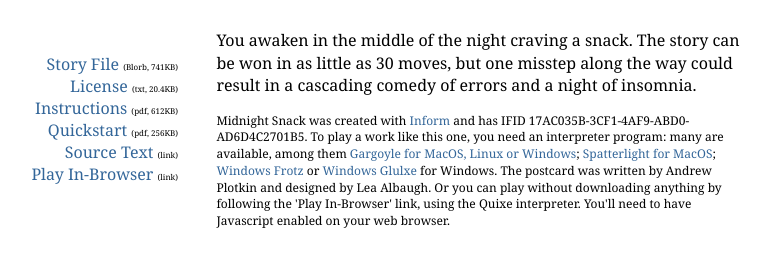
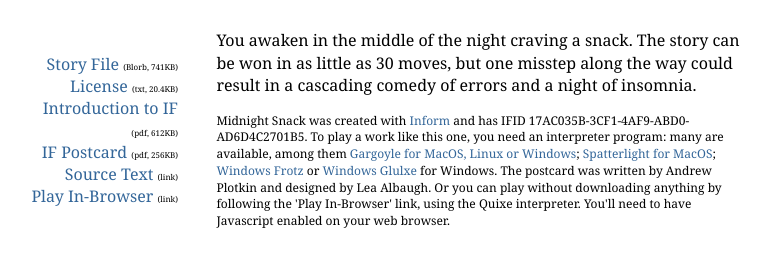
Before and after one commit to ifzerosix/midnightsnack, a plain HTML site: page index.html in a window 1280 px wide. Shown: the part 194-460 px from the top of the page, without its empty margins (38-807 px from the left). Drawn offline with Linux system fonts and the light colour scheme.

Commit message:
Add Release 6 via upload

```diff
--- a/index.html
+++ b/index.html
@@ -18,7 +18,7 @@
 <div class="links">
 	<ul>
 	<li><div class="download"><a href="Midnight Snack.gblorb">Story File</a> <span class="filetype">(Blorb,&nbsp;741KB)</span></div></li>
-	<div class="auxiliary"><li><a href="License.txt">License</a> <span class="filetype">(txt,&nbsp;20.4KB)</span></li><li><a href="IntroductionToIF.pdf">Instructions</a> <span class="filetype">(pdf,&nbsp;612KB)</span></li><li><a href="Postcard.pdf">Quickstart</a> <span class="filetype">(pdf,&nbsp;256KB)</span></li><li><a href="source.html">Source Text</a> <span class="filetype">(link)</span></li><li><a href="play.html">Play In-Browser</a> <span class="filetype">(link)</span></li></div>
+	<div class="auxiliary"><li><a href="License.txt">License</a> <span class="filetype">(txt,&nbsp;20.4KB)</span></li><li><a href="IntroductionToIF.pdf">Introduction to IF</a> <span class="filetype">(pdf,&nbsp;612KB)</span></li><li><a href="Postcard.pdf">IF Postcard</a> <span class="filetype">(pdf,&nbsp;256KB)</span></li><li><a href="source.html">Source Text</a> <span class="filetype">(link)</span></li><li><a href="play.html">Play In-Browser</a> <span class="filetype">(link)</span></li></div>
 	</ul>
 </div>
 
```
Also changed, not shown: LICENSE.TXT (added).
